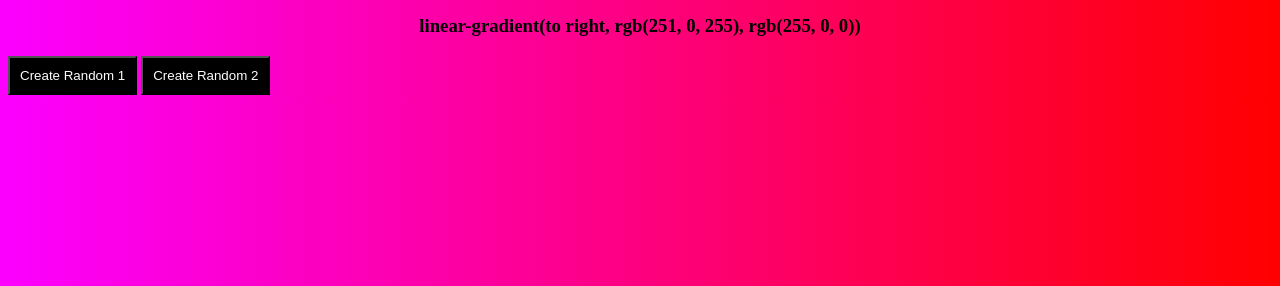
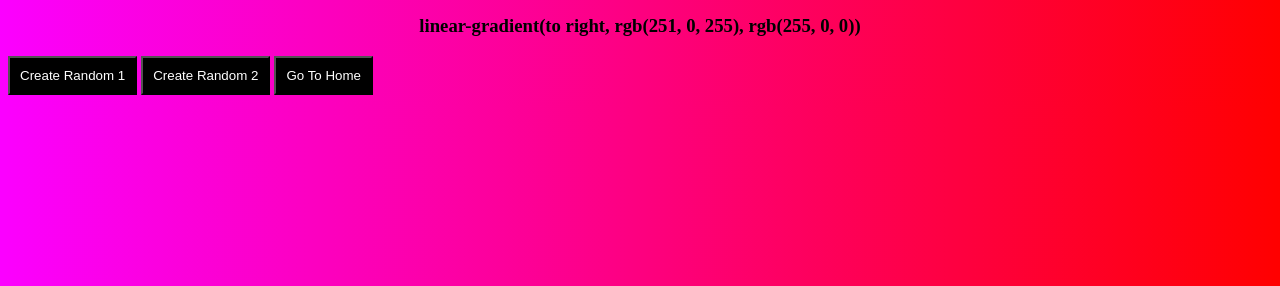
Before and after one commit to anant1818731024/BackgroundGenerater, a plain HTML site: page index.html in a window 1280 px wide. Shown: the part 514-800 px from the top of the page. Drawn offline with Linux system fonts and the light colour scheme.

Commit message:
adding home button

```diff
--- a/index.html
+++ b/index.html
@@ -23,7 +23,7 @@
     <h3 style = "text-align:center"></h3>
     <button id = "picker1">Create Random 1</button>
     <button id = "picker2">Create Random 2</button>
-
+    <button>Go To Home</button>
     <script src = "script.js"></script>
 </body>
 </html>
```
